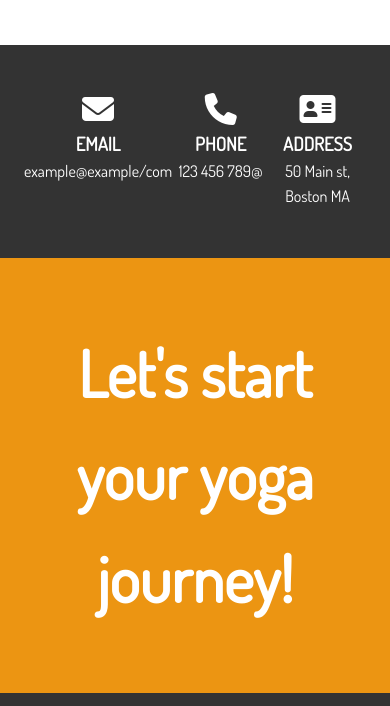
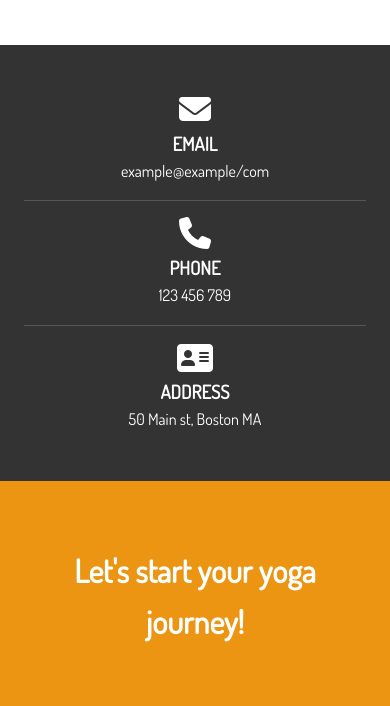
Before and after one commit to karolina-michalak/SASS-portfolio-website, a website: page dist/contact.html in a window 390 px wide. Shown: the part 752-1458 px from the top of the page. Drawn offline with Linux system fonts and the light colour scheme.

Commit message:
styled rest of the contact page

```diff
--- a/scss/_media.scss
+++ b/scss/_media.scss
@@ -38,6 +38,7 @@
     #home-b .stats,
     #home-c .process,
     #about-d .testimonials,
+    #contact-b .contact-info,
     .items {
         grid-template-columns: 1fr;
     }
@@ -90,6 +91,26 @@
                     'message';
             }
         }
+
+        &-b {
+            div {
+                margin-bottom: 1rem;
+                padding-bottom: 1rem;
+                border-bottom: 1px #555 solid;
+
+                &:last-child {
+                    border: none;
+                    margin-bottom: 0;
+                    padding-bottom: 0;
+                }
+            }
+        }
+
+        &-c {
+            h1 {
+                font-size: 2rem;
+            }
+        }
     }
 
     #main-footer {
```
Also changed, not shown: dist/contact.html, dist/css/main.css.
